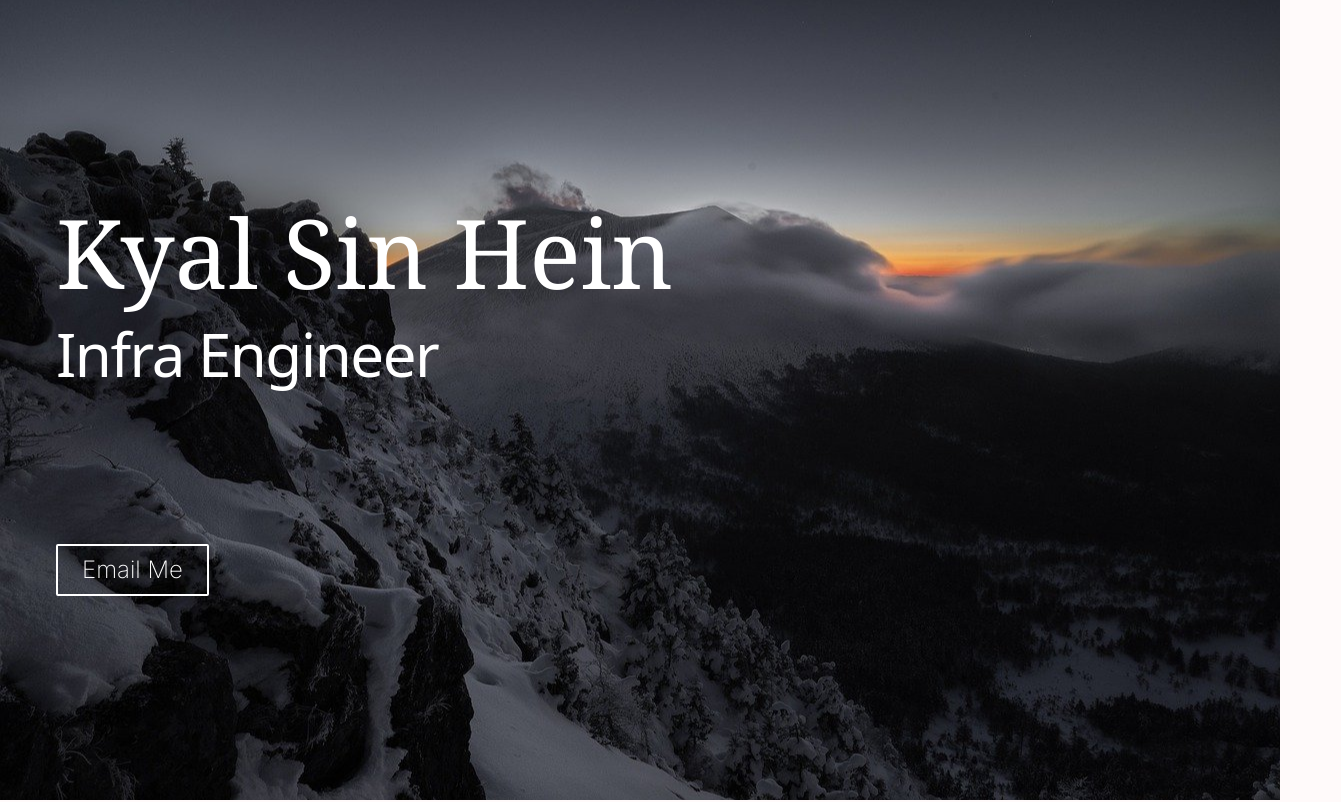
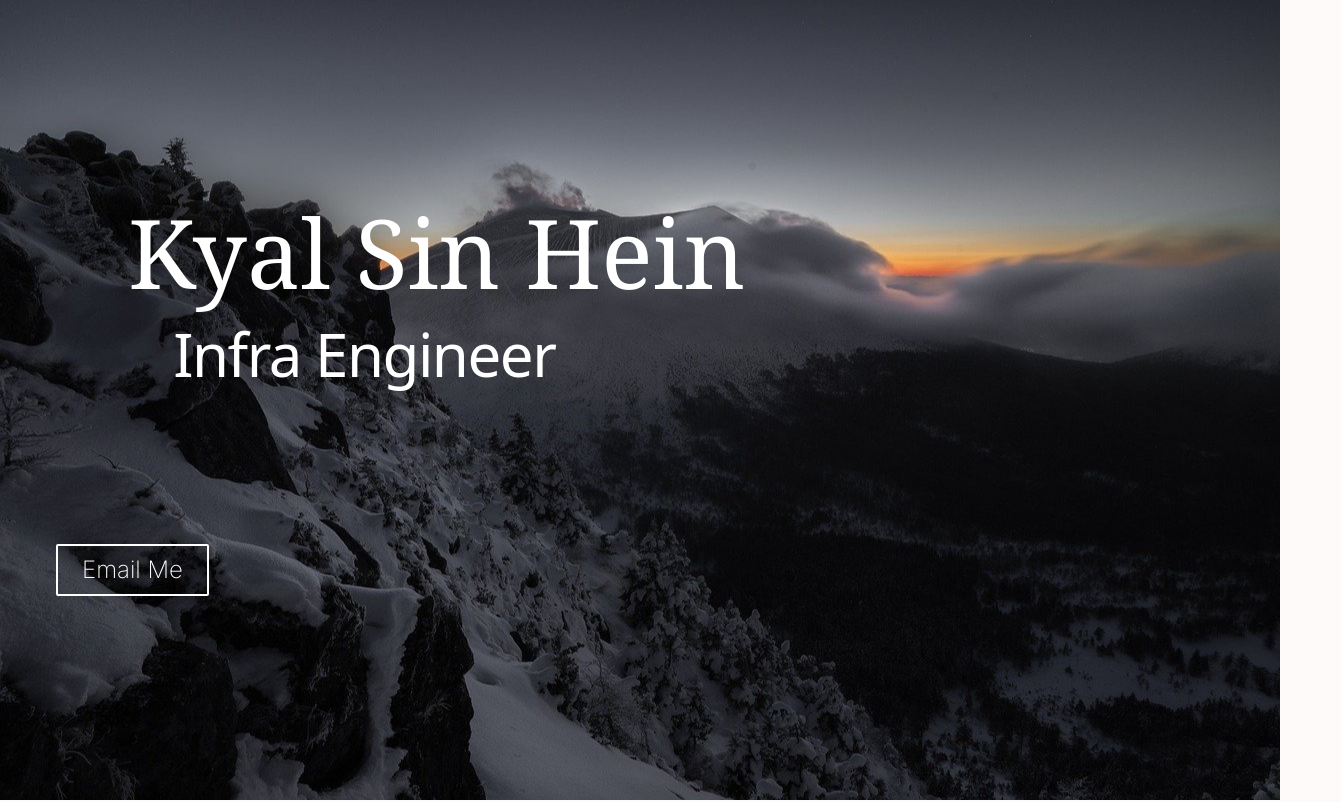
Before and after one commit to phyothantzin/ksh-portfolio, a Next.js app: page / in a window 1280 px wide. Shown: the top 802 px of the page, 1341 px wide, since content can reach past the window. Built offline with nearby package versions, Linux system fonts and the light colour scheme.

Commit message:
hero & bio section animation

```diff
--- a/app/components/Bio.tsx
+++ b/app/components/Bio.tsx
@@ -1,28 +1,62 @@
+"use client";
 import Image from "next/image";
-import React from "react";
+import React, { useRef } from "react";
+import { motion, useInView } from "framer-motion";
+import { imageVariants, textVariants } from "../variants";
 
 const Bio = () => {
+  const ref = useRef(null);
+  const isInView = useInView(ref, { once: true });
+
   return (
     <section className="sm:py-12 py-10">
-      <div className="flex flex-col sm:flex-row md:justify-evenly justify-center items-center gap-6">
-        <div>
+      <div
+        ref={ref}
+        className="flex flex-col sm:flex-row md:justify-evenly justify-center items-center gap-6"
+      >
+        <motion.div
+          variants={imageVariants}
+          initial="initial"
+          animate={isInView ? "animate" : "initial"}
+          transition={{ duration: 2, type: "easeIn" }}
+        >
           <Image
             src="/img/portrait_640.jpg"
             alt="protrait"
             width={300}
             height={250}
           />
-        </div>
+        </motion.div>
 
-        <div className="md:mt-20">
-          <h2 className="font-serif text-4xl mb-6">Bio</h2>
-          <p className="text-[#000000e0]">
+        <motion.div
+          variants={imageVariants}
+          initial="initial"
+          animate={isInView ? "animate" : "initial"}
+          transition={{ duration: 2, type: "easeIn" }}
+          className="md:mt-20"
+        >
+          <motion.h2
+            variants={textVariants}
+            initial="initial"
+            animate={isInView ? "animate" : "initial"}
+            transition={{ duration: 1, delay: 2 }}
+            className="font-serif text-4xl mb-6"
+          >
+            Bio
+          </motion.h2>
+          <motion.p
+            variants={textVariants}
+            initial="initial"
+            animate={isInView ? "animate" : "initial"}
+            transition={{ duration: 1, delay: 2 }}
+            className="text-[#000000e0]"
+          >
             Lorem ipsum dolor sit amet consectetur, adipisicing elit. Eos eaque
             eius
             <br />
             expedita quo necessitatibus maiores cumque odit deserunt omnis,
             sequi similique?
-          </p>
+          </motion.p>
 
           <Image
             src="/img/scenery.jpg"
@@ -31,7 +65,7 @@ const Bio = () => {
             height={300}
             className="md:pl-20 md:pt-20"
           />
-        </div>
+        </motion.div>
       </div>
     </section>
   );
--- a/app/components/FeatureWork.tsx
+++ b/app/components/FeatureWork.tsx
@@ -1,10 +1,19 @@
+"use client";
+import { motion, useInView } from "framer-motion";
 import Image from "next/image";
-import React from "react";
+import React, { useRef } from "react";
+import { imageVariants } from "../variants";
 
 const FeatureWork = () => {
+  const ref = useRef(null);
+  const isInView = useInView(ref, { once: true });
+
   return (
     <section className="sm:py-12 py-10 px-8">
-      <div className="grid grid-cols-1 sm:grid-cols-12 gap-x-8 items-center">
+      <div
+        ref={ref}
+        className="grid grid-cols-1 sm:grid-cols-12 gap-x-8 items-center"
+      >
         <div className="col-span-3 md:-mt-40">
           <h2 className="font-serif text-4xl lg:text-6xl mb-6">
             Feature <br />
@@ -18,8 +27,11 @@ const FeatureWork = () => {
         </div>
 
         <div className="col-span-9 md:justify-self-end">
-          <div
-            // style={{ alignItems: "flex-end" }}
+          <motion.div
+            variants={imageVariants}
+            initial="initial"
+            animate={isInView ? "animate" : "initial"}
+            transition={{ duration: 2, type: "easeIn" }}
             className="flex flex-col md:flex-row mb-12 md:items-end items-start"
           >
             <Image
@@ -40,11 +52,15 @@ const FeatureWork = () => {
                 Eligendi aspernatur architecto, iste
               </p>
             </div>
-          </div>
+          </motion.div>
 
-          <div
+          <motion.div
             style={{ alignItems: "flex-end" }}
             className="flex flex-col md:flex-row"
+            variants={imageVariants}
+            initial="initial"
+            animate={isInView ? "animate" : "initial"}
+            transition={{ duration: 2, type: "easeIn" }}
           >
             <Image
               src="/img/scenery.jpg"
@@ -64,7 +80,7 @@ const FeatureWork = () => {
                 Eligendi aspernatur
               </p>
             </div>
-          </div>
+          </motion.div>
         </div>
       </div>
     </section>
--- a/app/components/Hero.tsx
+++ b/app/components/Hero.tsx
@@ -1,36 +1,54 @@
 "use client";
-import React from "react";
-import { motion } from "framer-motion";
+import React, { useRef, useState } from "react";
+import { motion, useInView } from "framer-motion";
 
-const Hero = () => {
+const App = () => {
+  const ref = useRef(null);
+  const isInView = useInView(ref, { once: true });
+  const [animationComplete, setAnimationComplete] = useState(false);
+
+  const handleAnimationComplete = () => {
+    setAnimationComplete(true);
+  };
+
   return (
-    <section className="">
+    <section ref={ref} className="">
       <motion.div
         initial={{ opacity: 0, scale: 0.5 }}
-        animate={{ opacity: 1, scale: 1 }}
-        transition={{ duration: 2, staggerChildren: 0.5 }}
+        animate={
+          isInView ? { opacity: 1, scale: 1 } : { opacity: 0, scale: 0.5 }
+        }
+        transition={{ duration: 2 }}
         className="min-h-screen bg-hero bg-cover bg-no-repeat bg-center text-white flex flex-col justify-center px-7 sm:px-14"
       >
         <motion.h2
-          initial={{ translateX: -100, opacity: 0 }}
-          animate={{ opacity: 1, translateX: 0 }}
-          transition={{ duration: 2.5, delay: 1 }}
+          initial={{ translateX: -800 }}
+          animate={
+            animationComplete
+              ? { translateX: 0, transition: { duration: 4 } }
+              : { translateX: 400, transition: { duration: 4 } }
+          }
+          onAnimationComplete={handleAnimationComplete}
           className="lg:text-8xl text-6xl font-serif mb-6"
         >
           Kyal Sin Hein
         </motion.h2>
         <motion.h4
-          initial={{ translateX: -100, opacity: 0 }}
-          animate={{ opacity: 1, translateX: 0 }}
-          transition={{ duration: 2.5, delay: 1.25 }}
+          initial={{ translateX: -800 }}
+          animate={
+            animationComplete
+              ? { translateX: 0, transition: { duration: 4 } }
+              : { translateX: 650, transition: { duration: 4 } }
+          }
+          onAnimationComplete={handleAnimationComplete}
           className="lg:text-6xl text-4xl font-sans mb-20 lg:mb-40 tracking-tight font-light"
         >
           Infra Engineer
         </motion.h4>
         <motion.button
-          initial={{ y: -30, opacity: 0 }}
-          animate={{ opacity: 1, y: 0 }}
-          transition={{ duration: 2, delay: 0.5, ease: "easeInOut" }}
+          initial={{ opacity: 0 }}
+          animate={{ opacity: 1 }}
+          transition={{ duration: 1.25, delay: 1, ease: "easeInOut" }}
           className="lg:text-2xl text-sm lg:font-extralight px-6 py-2 mr-auto bg-transparent border lg:border-2 border-white rounded-sm hover:bg-slate-100 hover:text-black transition-all"
         >
           Email Me
@@ -40,4 +58,4 @@ const Hero = () => {
   );
 };
 
-export default Hero;
+export default App;
--- /dev/null
+++ b/app/variants.ts
@@ -0,0 +1,11 @@
+const imageVariants = {
+  initial: { opacity: 0, scale: 0.5 },
+  animate: { opacity: 1, scale: 1 },
+};
+
+const textVariants = {
+  initial: { opacity: 0 },
+  animate: { opacity: 1 },
+};
+
+export { imageVariants, textVariants };
```
